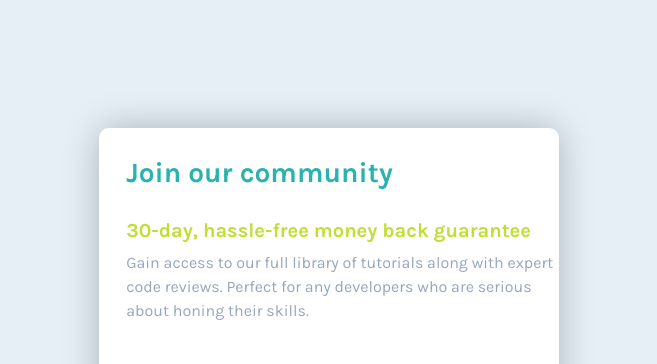
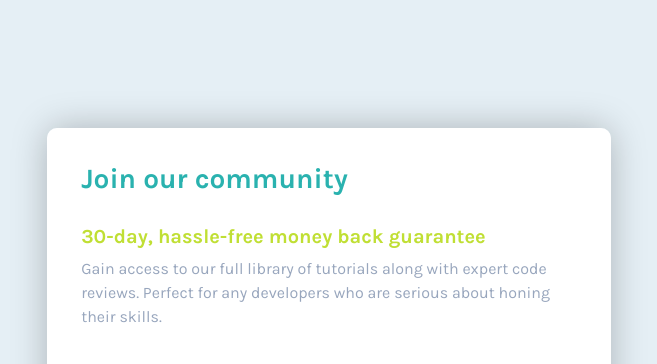
Before and after one commit to argentLamming/single-price-grid-challenge, a plain HTML site: page index.html in a window 1280 px wide. Shown: the top 364 px of the page, without its empty margins (311-968 px from the left). Drawn offline with nearby package versions, Linux system fonts and the light colour scheme.

Commit message:
Update styles.css

```diff
--- a/styles.css
+++ b/styles.css
@@ -16,7 +16,7 @@ ul {
     background-color: hsl(204, 43%, 93%);
     font-size: 16px;
     min-height: 100vh;
-    padding: 10% 32%;
+    padding: 10% 28%;
 }
 
 .row-content {
@@ -86,7 +86,7 @@ ul {
 }
 
 .content-top {
-    padding: 6% 0 6% 6%;
+    padding: 6% 6% 6% 6%;
     color: hsl(218, 22%, 67%);
     line-height: 1.5;
     letter-spacing: 0, 5px;
```
